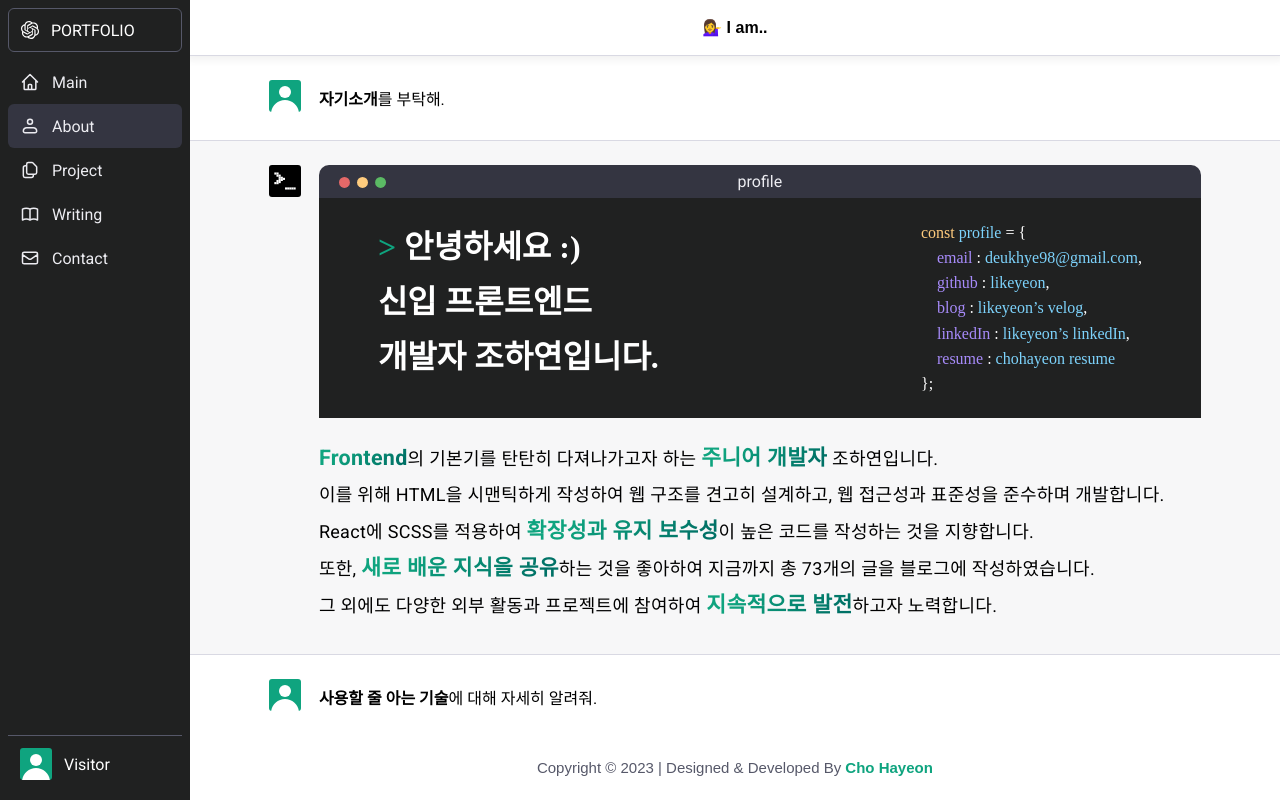
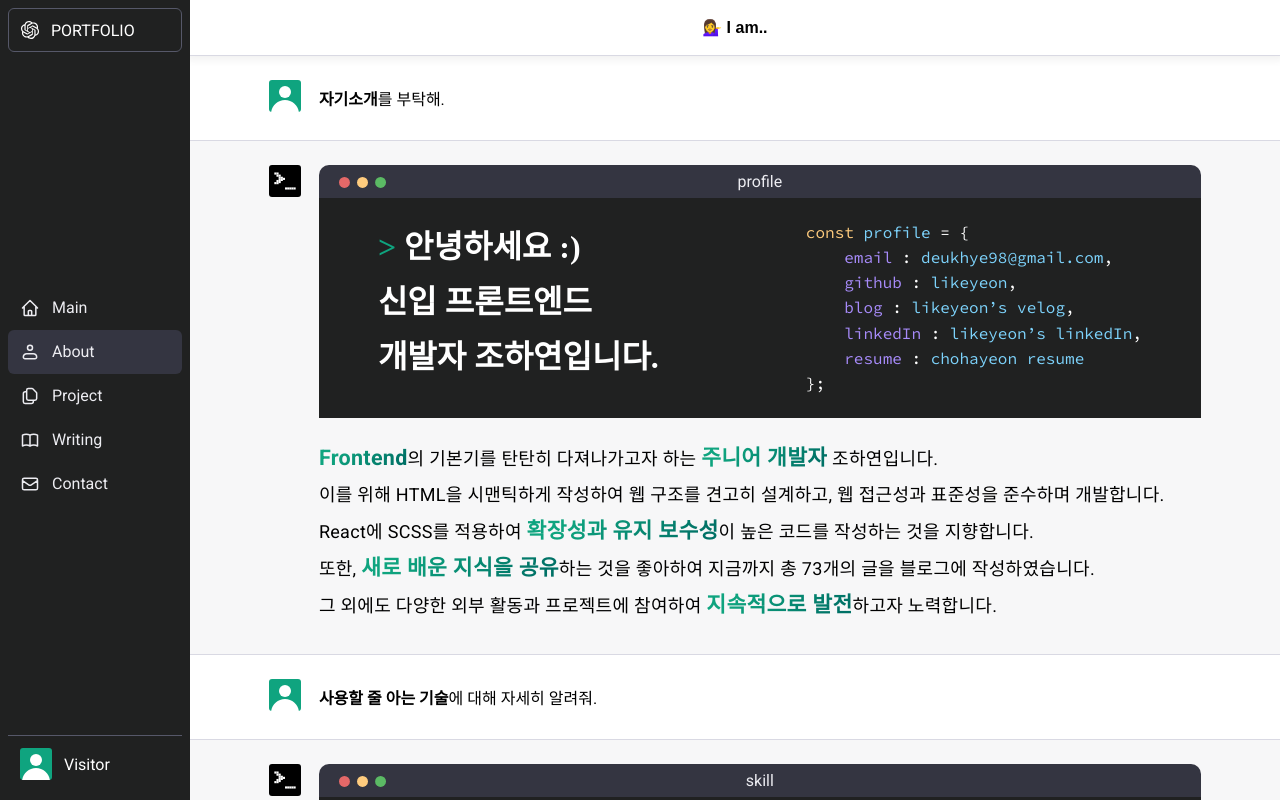
Before and after one commit to likeyeon/Portfolio, a React (Create React App) app: page /about in a window 1280 px wide. Built offline with nearby package versions, Linux system fonts and the light colour scheme.

Commit message:
refactor: #12 전체 height 값 수정

```diff
--- a/src/styles/contact.module.scss
+++ b/src/styles/contact.module.scss
@@ -1,6 +1,10 @@
 @use "color";
 @use "util";
 @import "mixin";
+
+.main {
+  height: 100%;
+}
 
 p {
   margin: util.rem(6px) 0;
--- a/src/styles/global.scss
+++ b/src/styles/global.scss
@@ -1,6 +1,7 @@
 @use "color";
 @use "util";
 @import url("https://fonts.googleapis.com/css2?family=Roboto:wght@400;500;700&display=swap");
+@import url("https://fonts.googleapis.com/css2?family=Source+Code+Pro:wght@400;700&display=swap");
 
 :root[data-theme="light"] {
   background: color.theme-color("background", "light");
@@ -14,22 +15,25 @@
   transition: all 0.2s;
 }
 
+html,
+body {
+  font-family: "Roboto", sans-serif;
+}
+
 body {
   margin: 0;
-  font-family: "Roboto", sans-serif;
   font-style: normal;
   font-size: util.rem(16px);
   line-height: normal;
   -webkit-font-smoothing: antialiased;
   -moz-osx-font-smoothing: grayscale;
   width: 100%;
-  height: 100%;
   position: relative;
   overflow: hidden;
 }
 
-main {
-  overflow-y: auto;
+#root {
+  height: 100%;
 }
 
 code {
--- a/src/styles/layout.module.scss
+++ b/src/styles/layout.module.scss
@@ -1,10 +1,12 @@
 .wrapper {
   display: flex;
-  height: 100vh;
+  height: 100%;
 }
 
 .contents {
   display: flex;
   flex-direction: column;
   width: 100%;
+  overflow-y: auto;
+  min-height: 100%;
 }
--- a/src/styles/navBar.module.scss
+++ b/src/styles/navBar.module.scss
@@ -6,7 +6,7 @@
   display: block;
   background-color: color.$gray-900;
   padding: 0.5rem;
-  height: 100vh;
+  height: 100%;
   z-index: 1;
   &_mobile {
     display: none;
@@ -16,6 +16,9 @@
 .content {
   position: relative;
   height: 100%;
+  display: flex;
+  flex-direction: column;
+  justify-content: space-between;
 }
 
 .nav_header {
@@ -86,7 +89,6 @@
 }
 
 .profile {
-  position: absolute;
   bottom: 0;
   right: 0;
   display: flex;
--- a/src/styles/project.module.scss
+++ b/src/styles/project.module.scss
@@ -1,6 +1,10 @@
 @use "color";
 @use "util";
 @import "mixin";
+
+.main {
+  height: 100%;
+}
 
 .container {
   display: flex;
--- a/src/styles/reset.css
+++ b/src/styles/reset.css
@@ -14,7 +14,9 @@ a:visited {
   text-decoration: none;
 }
 html,
-body,
+body {
+  height: 100%;
+}
 div,
 span,
 applet,
```
